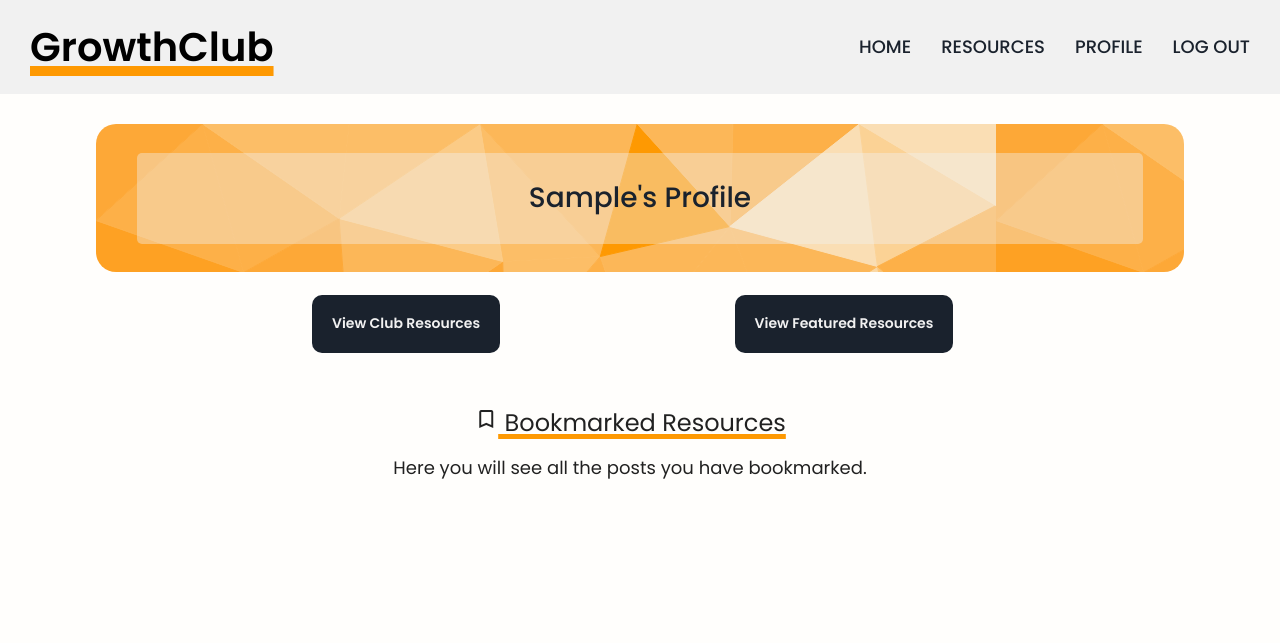
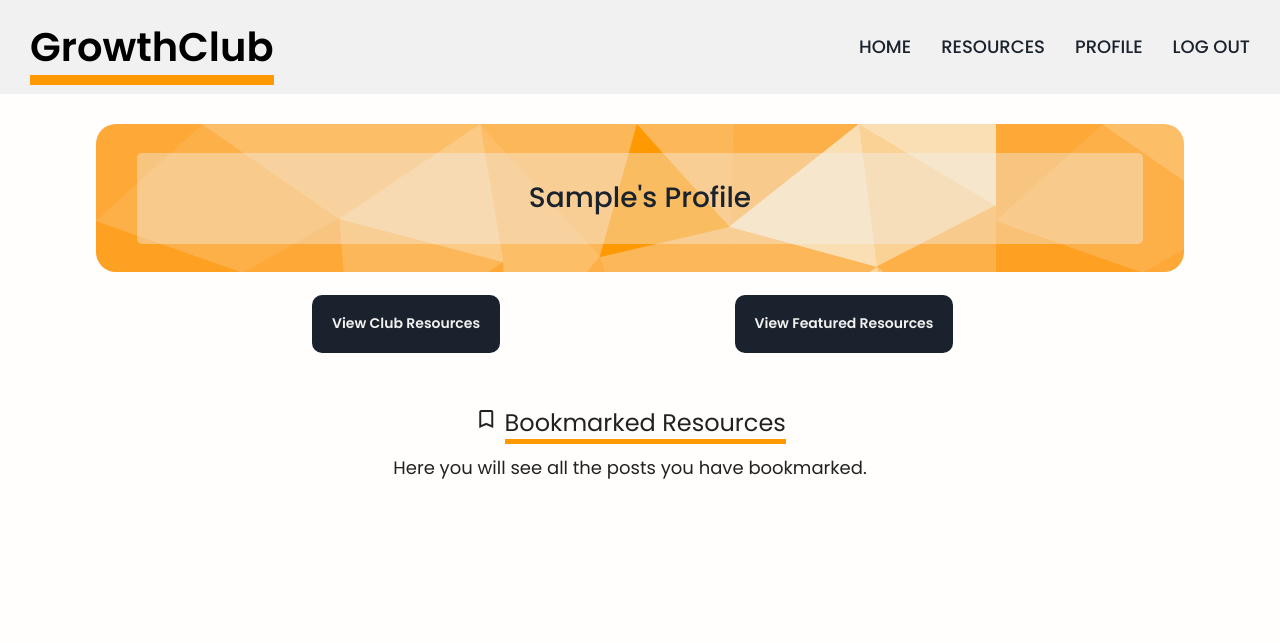
Before and after one commit to Code-Institute-Submissions/the-growth-club, a Flask app: a page that uses templates/base.html in a window 1280 px wide. Shown: the top 643 px of the page. Run offline with Flask 2, Linux system fonts and the light colour scheme; the visitor is signed in with stand-in values (Sample User, id 1); some libraries are stand-ins or nearby versions.

Commit message:
Remove text-decoration for logo and add alternative style to accomdate more browsers

```diff
--- a/static/css/style.css
+++ b/static/css/style.css
@@ -159,7 +159,6 @@ button:focus {
     transform: rotate(45deg);
 }
 
-
 /* --------------------------------------------------- */
 /*                       NAVBAR                        */
 /* --------------------------------------------------- */
@@ -171,14 +170,16 @@ button:focus {
     color: var(--Main-Text) ;
     font-size: 30px;
     font-weight: 600;
-    text-decoration: underline var(--Orange) solid;
-    text-decoration-thickness: 10px;
 }
 
 @media only screen and (min-width: 425px){
 #logo{
     font-size: 40px;
-}
+    }
+}
+
+.logo-underline{
+    border-bottom: 10px solid var(--Orange);
 }
 
 /* --- LARGER SCREEN NAVBAR STYLES--- */
@@ -1152,9 +1153,12 @@ i.left {
 /* Bookmarked Items*/
 .saved-resources-h{
     font-size: 24px;
-    text-decoration: underline var(--Orange) solid;
-    text-decoration-thickness: 5px;
-}
+}
+
+.underline{
+    border-bottom: 5px solid var(--Orange);
+}
+
 
 .bookmark-p{
     font-size: 18px;
--- a/templates/base.html
+++ b/templates/base.html
@@ -32,7 +32,7 @@
         <nav class="nav-extended z-depth-0" id="navbar-style">
           <div class="nav-wrapper">
             <a href="/get_featured_resources" class="brand-logo black-text left"
-            id="logo">GrowthClub</a>
+            id="logo"><span class="logo-underline">GrowthClub</span></a>
             <a href="#" data-target="mobile-demo" class="sidenav-trigger right "><i class="material-icons prefix">menu</i></a>
             <ul class="right hide-on-med-and-down ">
               <li><a href="{{url_for('get_featured_resources')}}" >HOME</a></li>
--- a/templates/profile.html
+++ b/templates/profile.html
@@ -29,7 +29,7 @@
       <!-- Bookmarked Items -->
       <h4 class="saved-resources-h">
         <i class="material-icons save-icon prefix">bookmark_border</i>
-        Bookmarked Resources
+        <span class="underline">Bookmarked Resources</span>
       </h4>
       <p class="bookmark-p">Here you will see all the posts you have bookmarked.</p>
       <div id="savedItems">
```
